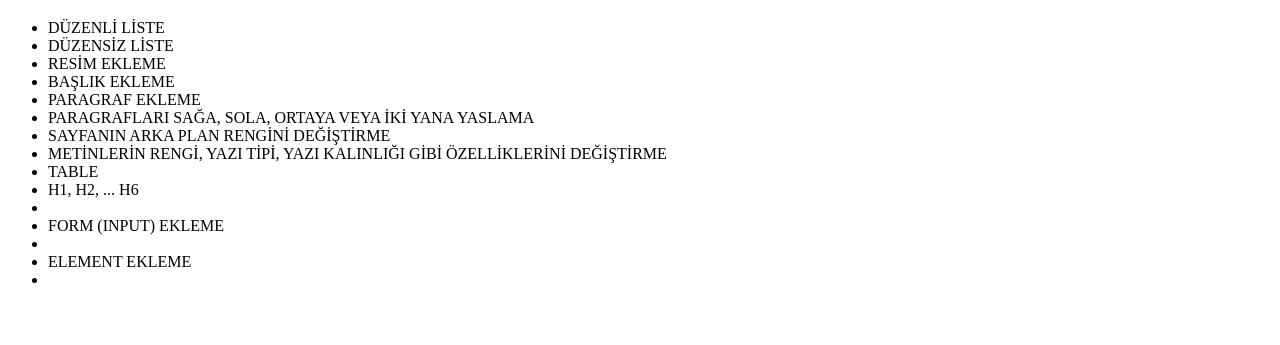
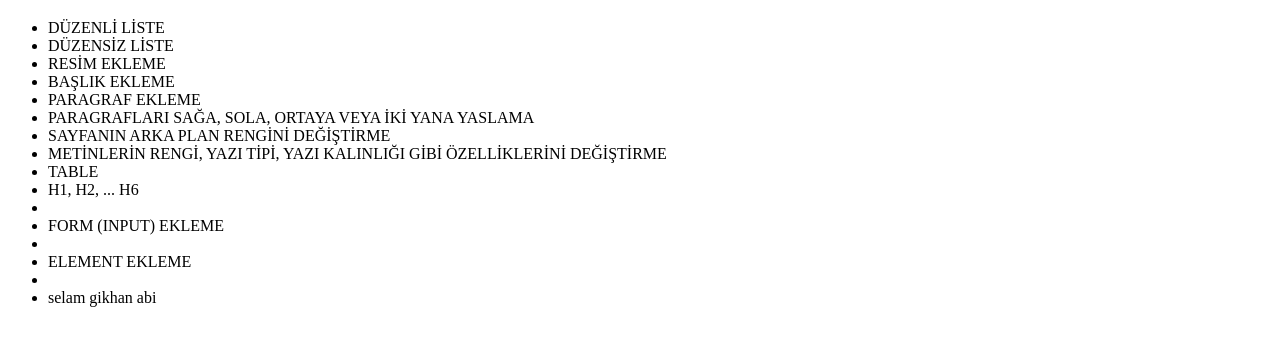
Before and after one commit to gsismandnm/00_documentation, a plain HTML site: page course_01_Html.html in a window 1280 px wide. Shown: the part 61-406 px from the top of the page. Drawn offline with Linux system fonts and the light colour scheme.

Commit message:
Update course_01_Html.html

```diff
--- a/course_01_Html.html
+++ b/course_01_Html.html
@@ -22,6 +22,7 @@
         <li>H1, H2, ... H6<li>
         <li>FORM (INPUT) EKLEME<li>
         <li>ELEMENT EKLEME<li>
+        <li>selam gikhan abi</li>
 
     </ul>
 
```
